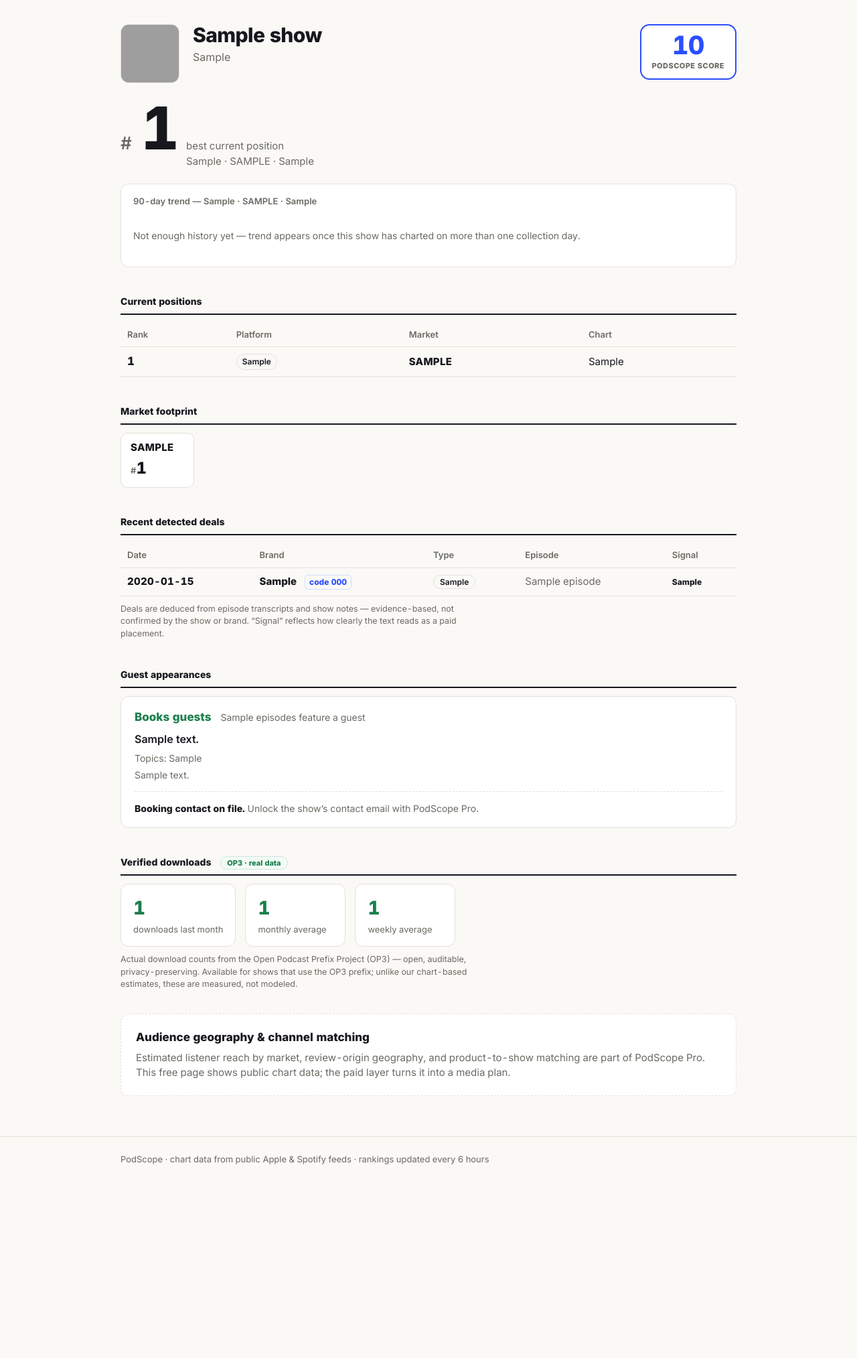
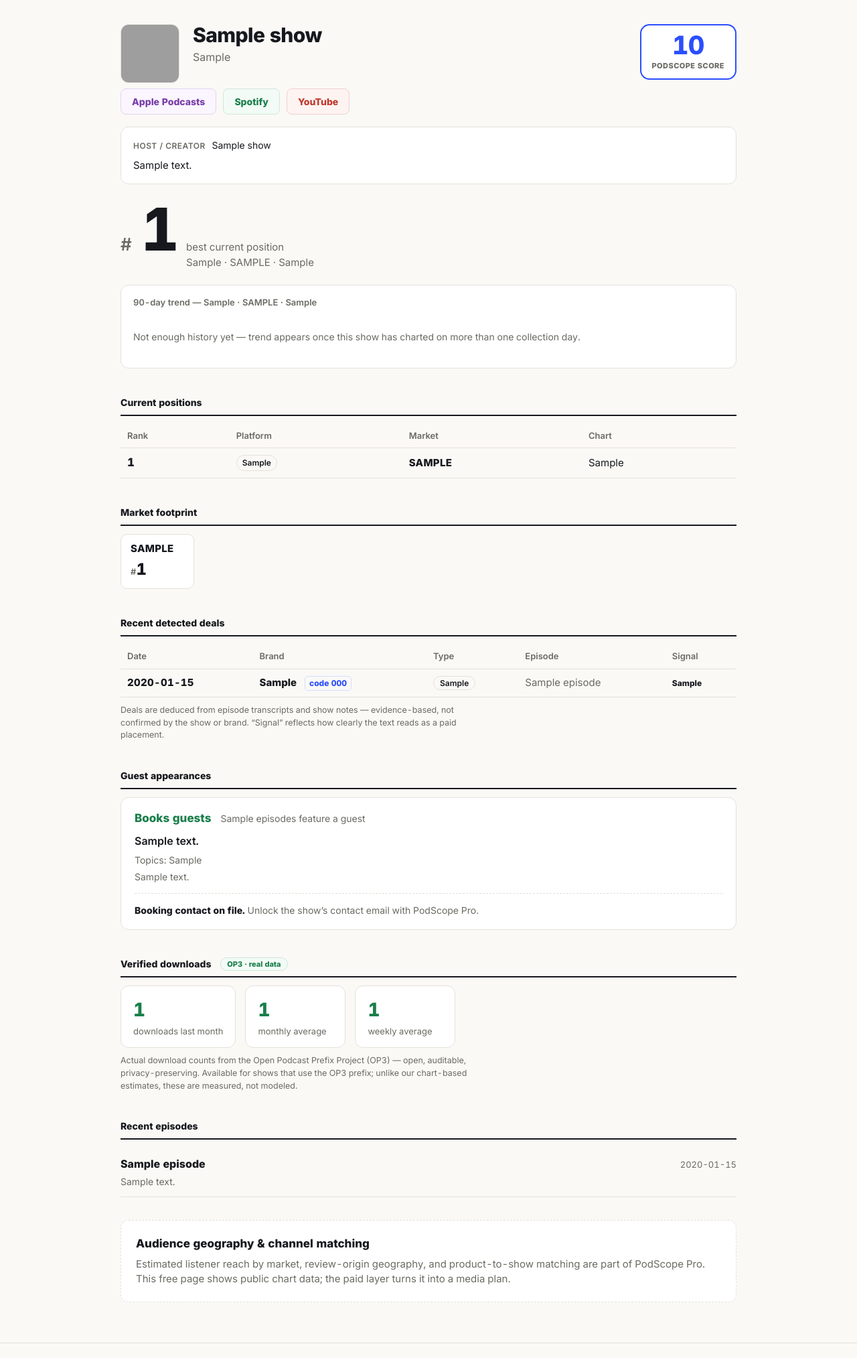
Before and after one commit to testkick/podscope, a FastAPI app: a page that uses app/templates/show.html in a window 1280 px wide. Shown: the part 81-2108 px from the top of the page at 67% size. Before the commit the page ends 1819 px from the top, so only its background shows below. Run offline with FastAPI, Linux system fonts and the light colour scheme; tables that the repository leaves empty hold one stand-in row (values such as "Sample post"); grey boxes are pictures that could not be loaded.

Commit message:
Enriching the Pod Info

```diff
--- a/app/api/main.py
+++ b/app/api/main.py
@@ -157,13 +157,16 @@ def show_page(slug: str, request: Request, db: Session = Depends(get_session)):
     guest = Q.show_guest_profile(db, show.id)
     score = Q.show_score(db, show.id)
     op3 = Q.show_op3(db, show.id)
+    episodes = Q.show_recent_episodes(db, show.id)
+    links = Q.show_links(show)
+    about = Q.show_about(show)
     return templates.TemplateResponse(
         "show.html",
         {
             "request": request, "show": show, "positions": positions,
             "geo": geo, "trend": trend, "trend_label": trend_label,
             "deals": deals, "brands": brands, "guest": guest, "score": score,
-            "op3": op3,
+            "op3": op3, "episodes": episodes, "links": links, "about": about,
         },
     )
 
--- a/app/db/migrate.py
+++ b/app/db/migrate.py
@@ -56,6 +56,12 @@ def migrate() -> list[str]:
         except Exception as exc:
             # pgvector not available on this instance — JSON fallback still works
             applied.append(f"pgvector skipped ({type(exc).__name__})")
+    for col, ddl in [("host_name","ALTER TABLE shows ADD COLUMN host_name VARCHAR(512)"),
+                     ("about","ALTER TABLE shows ADD COLUMN about TEXT")]:
+        if not _column_exists("shows", col):
+            with engine.begin() as conn:
+                conn.execute(text(ddl))
+            applied.append(f"shows.{col}")
     return applied
 
 
--- a/app/db/models.py
+++ b/app/db/models.py
@@ -43,6 +43,11 @@ class Show(Base):
     # normalized feed_url are the same podcast across platforms — this is the
     # merge key. Nullable until resolved.
     feed_url: Mapped[str | None] = mapped_column(String(2048), index=True)
+
+    # host/author name + show description from the RSS feed (stated by the show
+    # itself, not AI-generated). Powers the richer show page.
+    host_name: Mapped[str | None] = mapped_column(String(512))
+    about: Mapped[str | None] = mapped_column(Text)
 
     first_seen: Mapped[datetime] = mapped_column(DateTime, default=datetime.utcnow)
     last_seen: Mapped[datetime] = mapped_column(DateTime, default=datetime.utcnow)
--- a/app/enrich/run.py
+++ b/app/enrich/run.py
@@ -101,6 +101,11 @@ def process_job(db, job: EnrichJob, feed_url: str | None = None) -> str:
 
     feed = fetch_feed(feed_url, max_episodes=12)
     episodes = feed["episodes"]
+    # capture host name + about from the feed (stated by the show, not AI)
+    if feed.get("host_name") and not show.host_name:
+        show.host_name = feed["host_name"]
+    if feed.get("about") and not show.about:
+        show.about = feed["about"]
 
     if job.kind == "sponsors":
         total = 0
--- a/app/static/app.css
+++ b/app/static/app.css
@@ -202,3 +202,23 @@ footer.site{border-top:1px solid var(--line);margin-top:60px;padding:24px 0;colo
 a.brand-tag{text-decoration:none;color:var(--ink)}
 a.brand-tag:hover{border-color:var(--signal)}
 @media (max-width:600px){.brand-dir{columns:1}}
+
+/* Show page: platform links, about, episodes -------------------- */
+.platform-links{display:flex;gap:10px;flex-wrap:wrap;margin:4px 0 18px}
+.plink{padding:8px 16px;border-radius:8px;font-weight:700;font-size:14px;text-decoration:none;border:1px solid var(--line)}
+.plink-apple{color:#7a3ea8;border-color:#e3d4ef;background:#faf5ff}
+.plink-spotify{color:#1a7f4b;border-color:#cfe8d9;background:#f3fbf6}
+.plink-youtube{color:#c0392b;border-color:#f0d0cb;background:#fdf4f2}
+.plink:hover{border-color:var(--signal)}
+
+.about-box{border:1px solid var(--line);border-radius:12px;background:#fff;padding:16px 18px;margin-bottom:8px}
+.about-host{font-size:14px;margin-bottom:8px}
+.about-host .ah-label{color:var(--muted);font-weight:600;font-size:12px;text-transform:uppercase;letter-spacing:.04em;margin-right:6px}
+.about-text{margin:0;color:var(--ink);font-size:15px;line-height:1.55}
+
+.episodes{list-style:none;padding:0;margin:0}
+.episodes li{padding:12px 0;border-bottom:1px solid var(--line)}
+.ep-head{display:flex;justify-content:space-between;gap:14px;align-items:baseline}
+.ep-title{font-weight:700}
+.ep-date{color:var(--muted);font-size:13px;white-space:nowrap}
+.ep-blurb{color:var(--muted);font-size:14px;margin-top:4px;line-height:1.5}
--- a/app/templates/show.html
+++ b/app/templates/show.html
@@ -19,6 +19,21 @@
   </div>
   {% endif %}
 </div>
+
+{% if links %}
+<div class="platform-links">
+  {% if links.apple %}<a href="{{ links.apple }}" target="_blank" rel="noopener" class="plink plink-apple">Apple Podcasts</a>{% endif %}
+  {% if links.spotify %}<a href="{{ links.spotify }}" target="_blank" rel="noopener" class="plink plink-spotify">Spotify</a>{% endif %}
+  {% if links.youtube %}<a href="{{ links.youtube }}" target="_blank" rel="noopener" class="plink plink-youtube">YouTube</a>{% endif %}
+</div>
+{% endif %}
+
+{% if about and (about.about or about.host_name) %}
+<div class="about-box">
+  {% if about.host_name %}<div class="about-host"><span class="ah-label">Host / creator</span> {{ about.host_name }}</div>{% endif %}
+  {% if about.about %}<p class="about-text">{{ about.about }}</p>{% endif %}
+</div>
+{% endif %}
 
 {% if positions %}
   {% set best = positions | sort(attribute='rank') | first %}
@@ -162,6 +177,21 @@
   prefix; unlike our chart-based estimates, these are measured, not modeled.</p>
   {% endif %}
 
+  {% if episodes %}
+  <h2 class="sec">Recent episodes</h2>
+  <ul class="episodes">
+    {% for e in episodes %}
+    <li>
+      <div class="ep-head">
+        <span class="ep-title">{{ e.title }}</span>
+        {% if e.published %}<span class="ep-date">{{ e.published }}</span>{% endif %}
+      </div>
+      {% if e.blurb %}<div class="ep-blurb">{{ e.blurb }}</div>{% endif %}
+    </li>
+    {% endfor %}
+  </ul>
+  {% endif %}
+
   <div class="paywall">
     <h3>Audience geography &amp; channel matching</h3>
     <p>Estimated listener reach by market, review-origin geography, and
```
Also changed, not shown: app/api/queries.py (+37 -0 lines), app/enrich/transcripts.py (+20 -1 lines).
